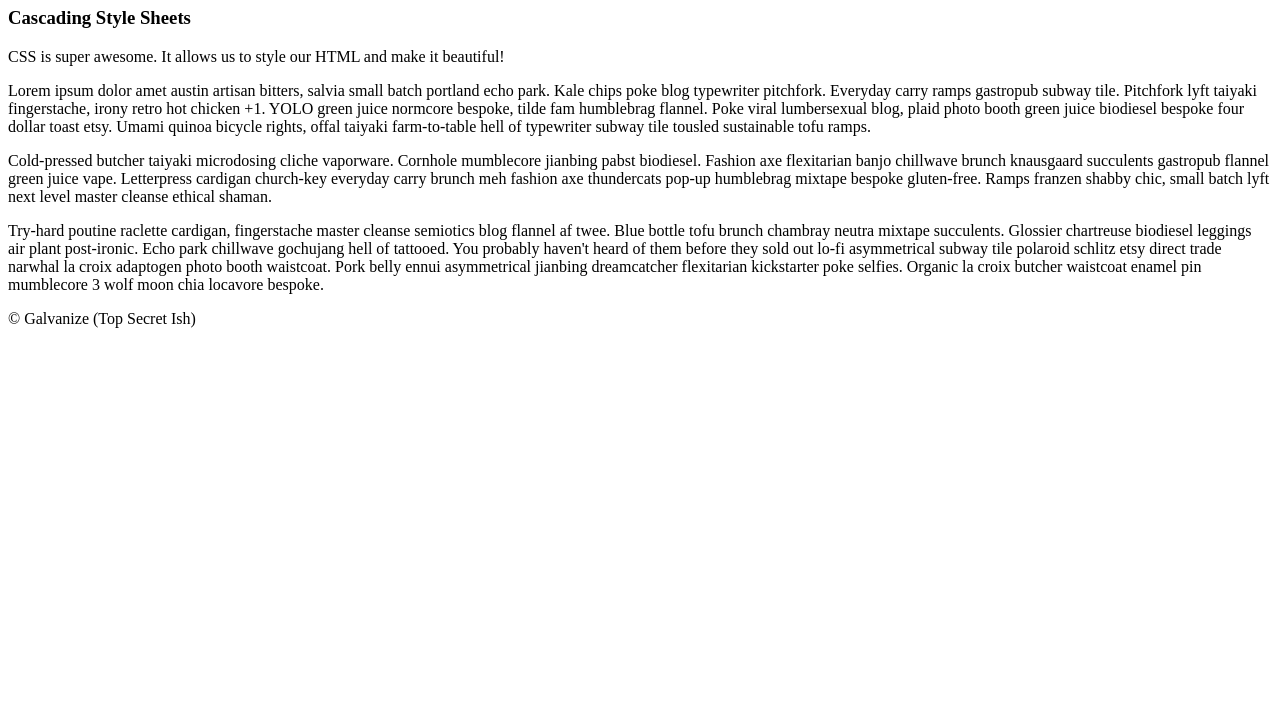
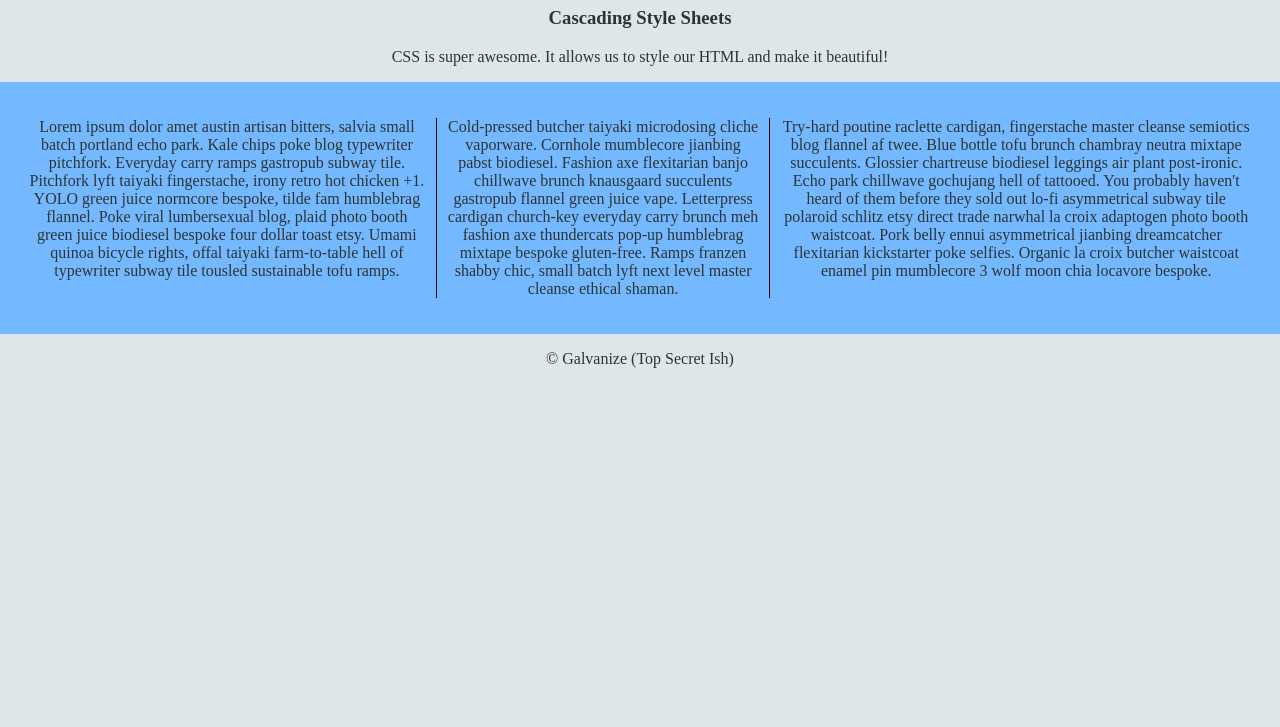
Before and after one commit to grantfogle/css-selectors, a plain HTML site: page index.html in a window 1280 px wide. Shown: the part 73-800 px from the top of the page. Drawn offline with Linux system fonts and the light colour scheme.

Commit message:
added style to document

```diff
--- a/index.html
+++ b/index.html
@@ -3,6 +3,8 @@
   <head>
     <meta charset="utf-8">
     <title>CSS Practice</title>
+    <link rel="stylesheet" href="style.css">
+
   </head>
   <body>
     <header>
@@ -18,12 +20,12 @@
           bespoke four dollar toast etsy. Umami quinoa bicycle rights, offal taiyaki farm-to-table hell of typewriter subway tile
           tousled sustainable tofu ramps.</p>
           <section class="highlight-content">
-            <p>Cold-pressed butcher taiyaki microdosing cliche vaporware. Cornhole mumblecore jianbing pabst biodiesel. Fashion axe flexitarian
+            <p id ="second-paragraph">Cold-pressed butcher taiyaki microdosing cliche vaporware. Cornhole mumblecore jianbing pabst biodiesel. Fashion axe flexitarian
               banjo chillwave brunch knausgaard succulents gastropub flannel green juice vape. Letterpress cardigan church-key everyday
               carry brunch meh fashion axe thundercats pop-up humblebrag mixtape bespoke gluten-free. Ramps franzen shabby chic, small
               batch lyft next level master cleanse ethical shaman.</p>
           </section>
-        <p>Try-hard poutine raclette cardigan, fingerstache master cleanse semiotics blog flannel af twee. Blue bottle tofu brunch
+        <p id="third-paragraph">Try-hard poutine raclette cardigan, fingerstache master cleanse semiotics blog flannel af twee. Blue bottle tofu brunch
           chambray neutra mixtape succulents. Glossier chartreuse biodiesel leggings air plant post-ironic. Echo park chillwave
           gochujang hell of tattooed. You probably haven't heard of them before they sold out lo-fi asymmetrical subway tile polaroid
           schlitz etsy direct trade narwhal la croix adaptogen photo booth waistcoat. Pork belly ennui asymmetrical jianbing dreamcatcher
--- a/style.css
+++ b/style.css
@@ -1 +1,29 @@
 /* Write your selectors and styles below! */
+body {
+    background-color: #dfe6e9;
+    color: #2d3436;
+}
+
+p {
+    /* background-color: orange; */
+}
+
+h1, h3, main p, footer  {
+    text-align: center;
+}
+
+/* Casecade is taking precendence for below style */
+.main-content {
+    background-color: #74b9ff;
+    padding: 20px;
+    margin: 0 -10px;
+    display: flex;
+}
+
+#first-paragraph, #second-paragraph, #third-paragraph {
+    padding: 0 10px;
+}
+
+#second-paragraph, #third-paragraph {
+    border-left: solid black 1px;
+}
```
